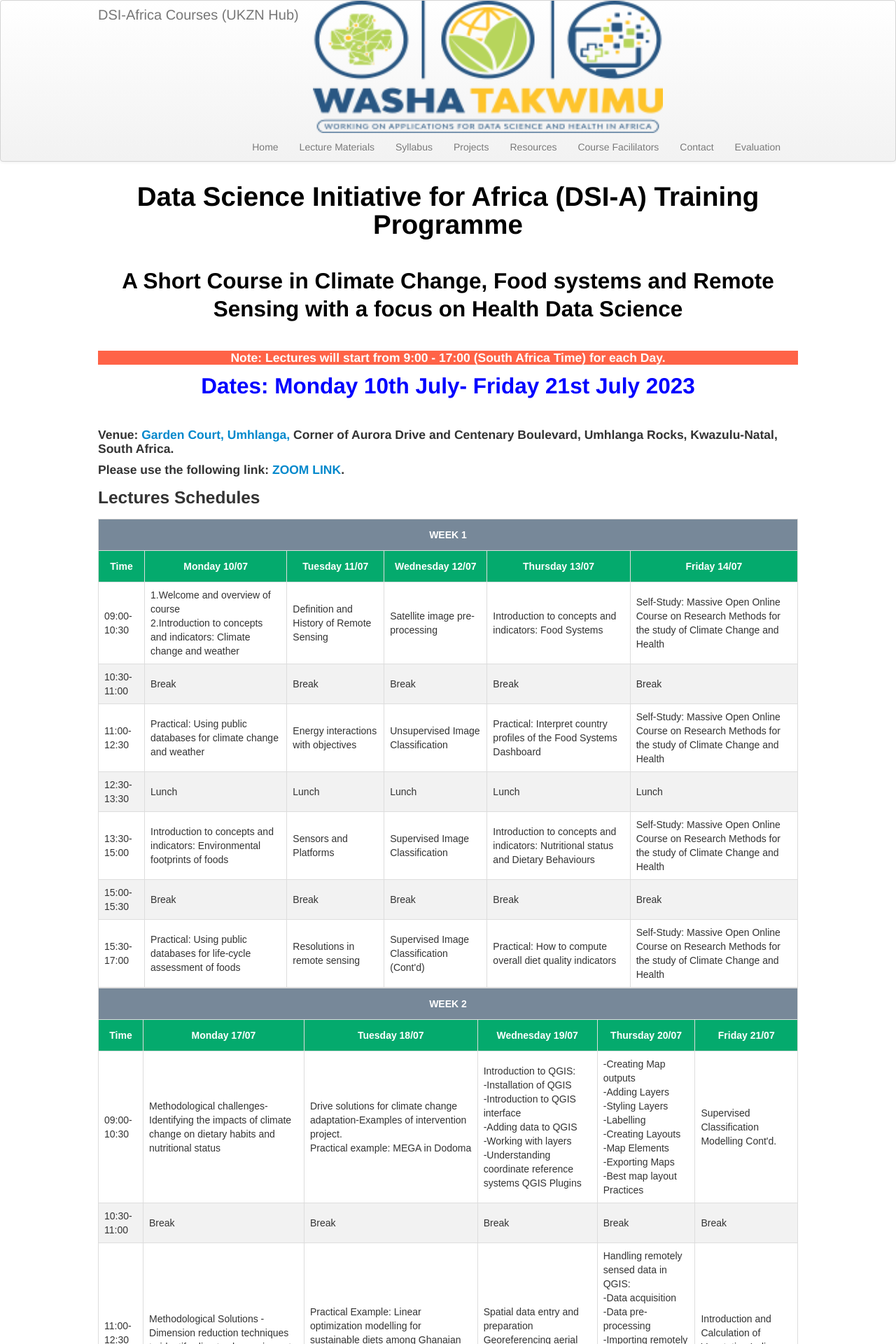
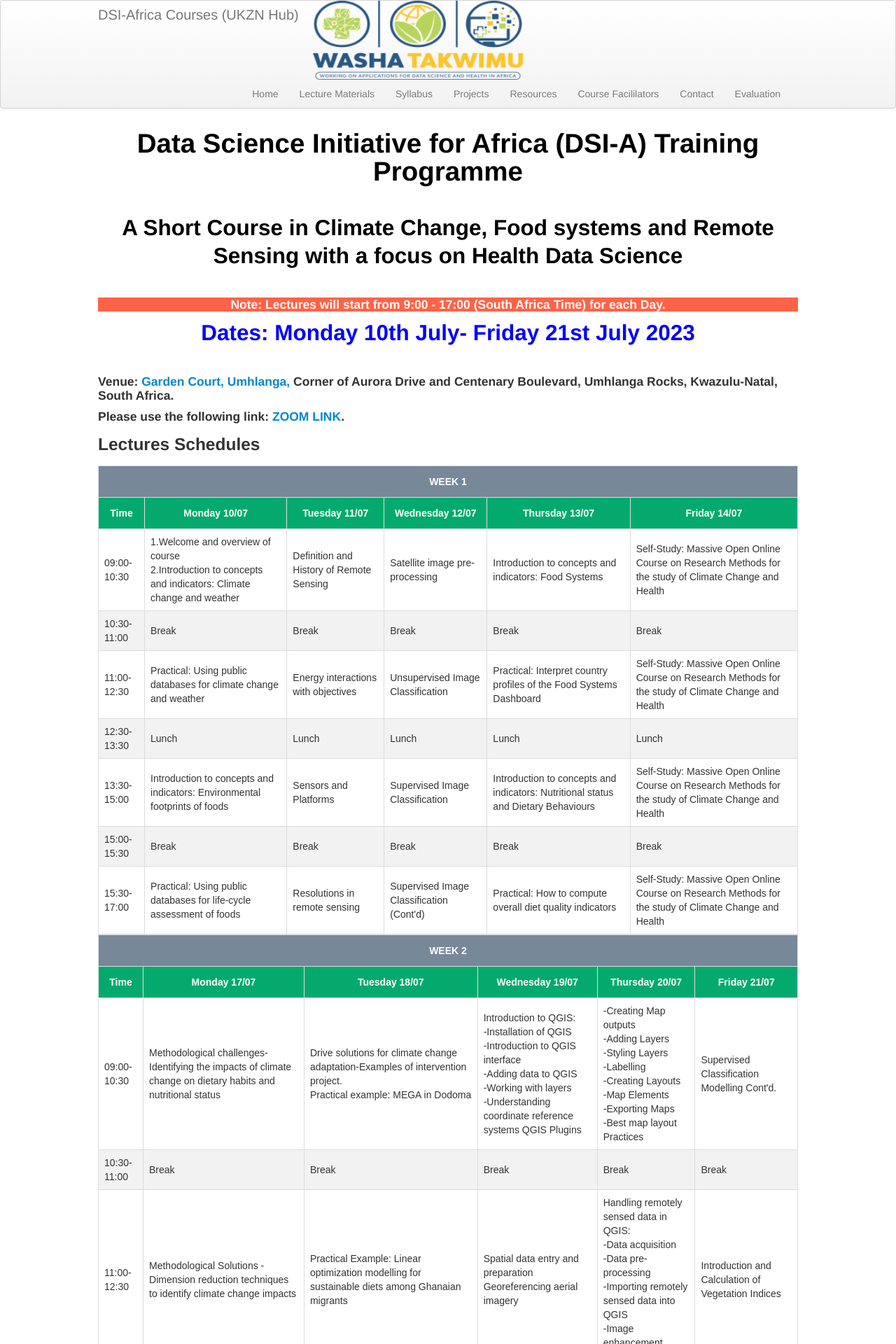
Before and after one commit to ccfscourseukzn/ccfscourseukzn.github.io, a Jekyll site: the page built from index.md, in a window 1280 px wide. Shown: the top 1920 px of the page at 70% size. Built offline with Jekyll 4.4.1, drawn with Linux system fonts in a browser that asks for light colours.

Commit message:
Update default.html

```diff
--- a/_includes/themes/twitter/default.html
+++ b/_includes/themes/twitter/default.html
@@ -32,7 +32,7 @@
       <div class="navbar-inner">
         <div class="container-narrow">
           <a class="brand" href="{{ HOME_PATH }}">{{ site.title }}</a>
-          <img src="https://ccfscourseukzn.github.io/figures/logoA.png" height="100px" width="500px" alt="DSI_Alogo"/>
+          <img src="https://ccfscourseukzn.github.io/figures/logoA.png" height="100px" width="300px" alt="DSI_Alogo"/>
 
           <ul class="nav">
               <li><a href="{{ BASE_PATH }}/index.html">Home</a></li>
```
